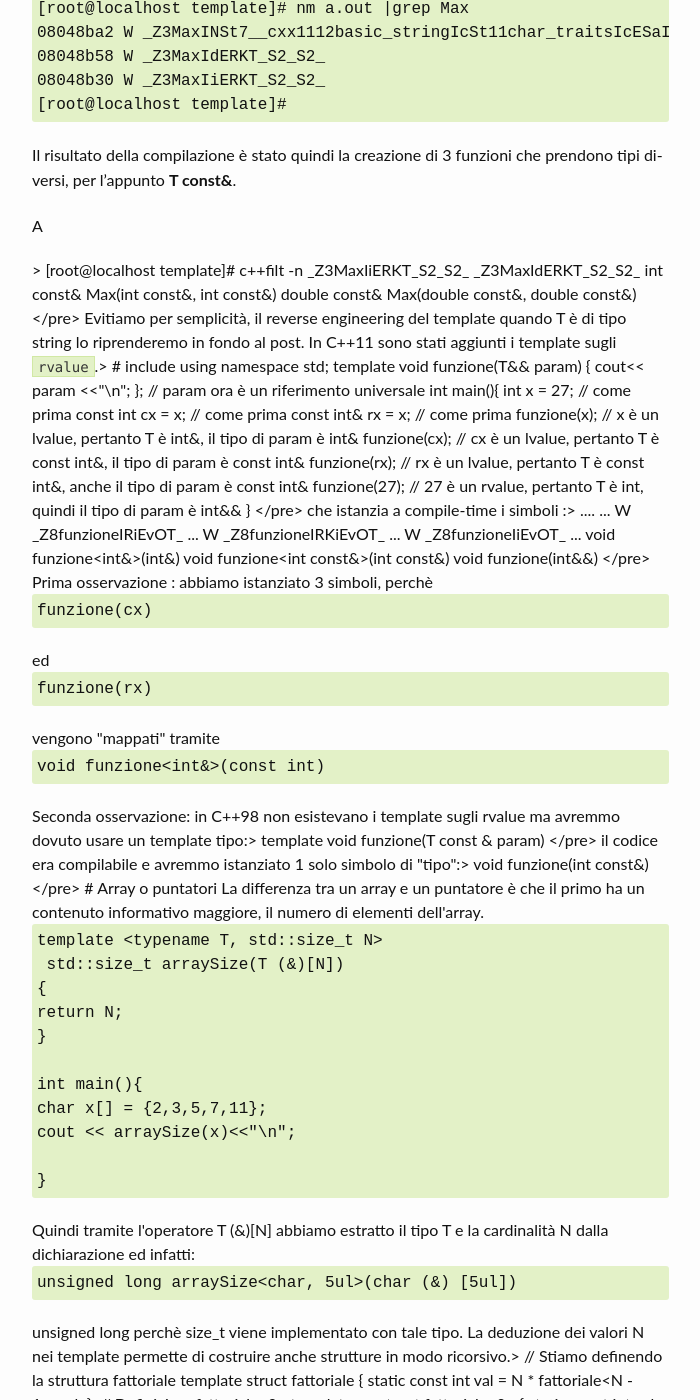
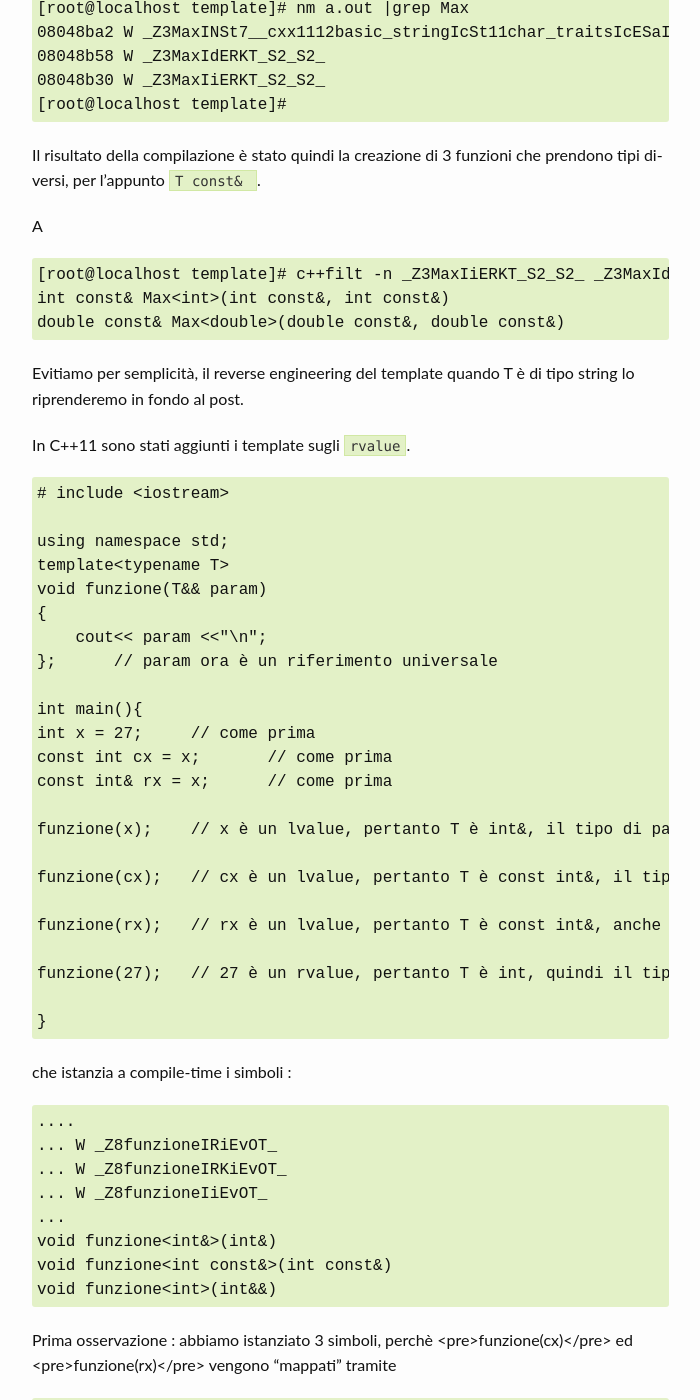
Before and after one commit to nicolarossi/nicolarossi.github.io, a Jekyll site: the page built from _posts/blog/2015-10-15-Elementare Watson.md, in a window 1280 px wide and 1400 px high, scrolled down 1403 px. Shown: the whole window, without its empty margins (123-823 px from the left). Built offline with Jekyll 4.4.1, drawn with Linux system fonts in a browser that asks for light colours; some of the changed text lies outside the part shown.

Commit message:
Correzione

```diff
--- a/_posts/blog/2015-10-15-Elementare Watson.md
+++ b/_posts/blog/2015-10-15-Elementare Watson.md
@@ -80,13 +80,13 @@ Compiliamo e sbirciamo:
 [root@localhost template]#
 </pre>
 
-Il risultato della compilazione è stato quindi la creazione di 3 funzioni che prendono tipi diversi, per l'appunto <b>T const&amp;</b>.
+Il risultato della compilazione è stato quindi la creazione di 3 funzioni che prendono tipi diversi, per l'appunto <code>T const&amp; </code>.
 
 A
 <pre>
 [root@localhost template]# c++filt -n _Z3MaxIiERKT_S2_S2_ _Z3MaxIdERKT_S2_S2_
-int const& Max<int>(int const&, int const&)
-double const& Max<double>(double const&, double const&)
+int const& Max&lt;int>(int const&, int const&)
+double const& Max&lt;double>(double const&, double const&)
 </pre>
 
 Evitiamo per semplicità, il reverse engineering del template quando T è di tipo string lo riprenderemo in fondo al post.
@@ -94,10 +94,10 @@ Evitiamo per semplicità, il reverse engineering del template quando T è di tip
 In C++11 sono stati aggiunti i template sugli <code>rvalue</code>.
 
 <pre>
-#include <iostream>
+#include &lt;iostream>
 
 using namespace std;
-template<typename T>
+template&lt;typename T>
 void funzione(T&& param)
 {
     cout&lt;&lt; param &lt;&lt;"\n";
@@ -250,9 +250,9 @@ Altri vincoli sui parametri di un template non di tipo è che non siano:
 # Template di template
 
 <pre>
-#include <iostream>
+#include &lt;iostream>
 
-template<typename T>
+template&lt;typename T>
 class B{
     public:
     T x ;
@@ -260,7 +260,7 @@ class B{
 };
 
 int main(){
-  B<B<int>> b ;
+  B&lt;B&lt;int>> b ;
   b.x.print();
 }
 </pre>
```
Also changed, not shown: other parts of _posts/blog/2015-10-15-Elementare Watson.md (+6 -6 lines).
